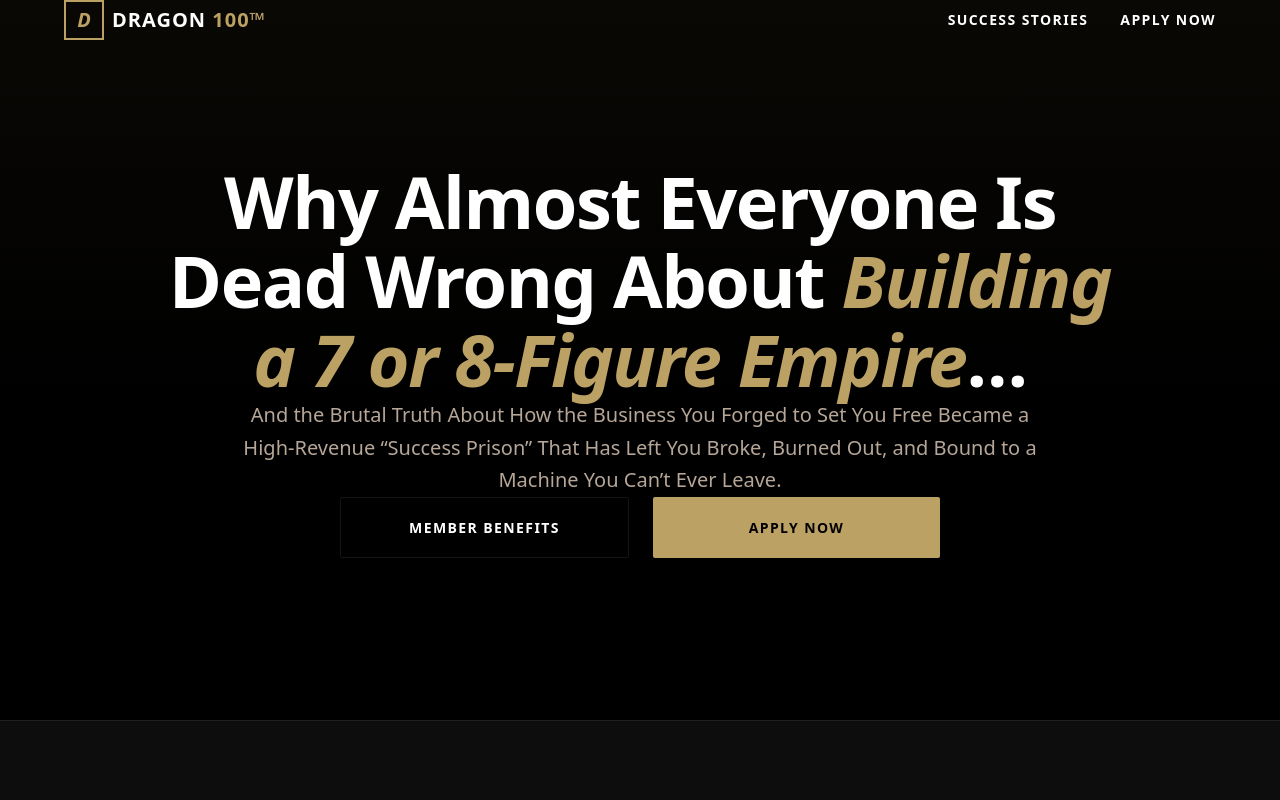
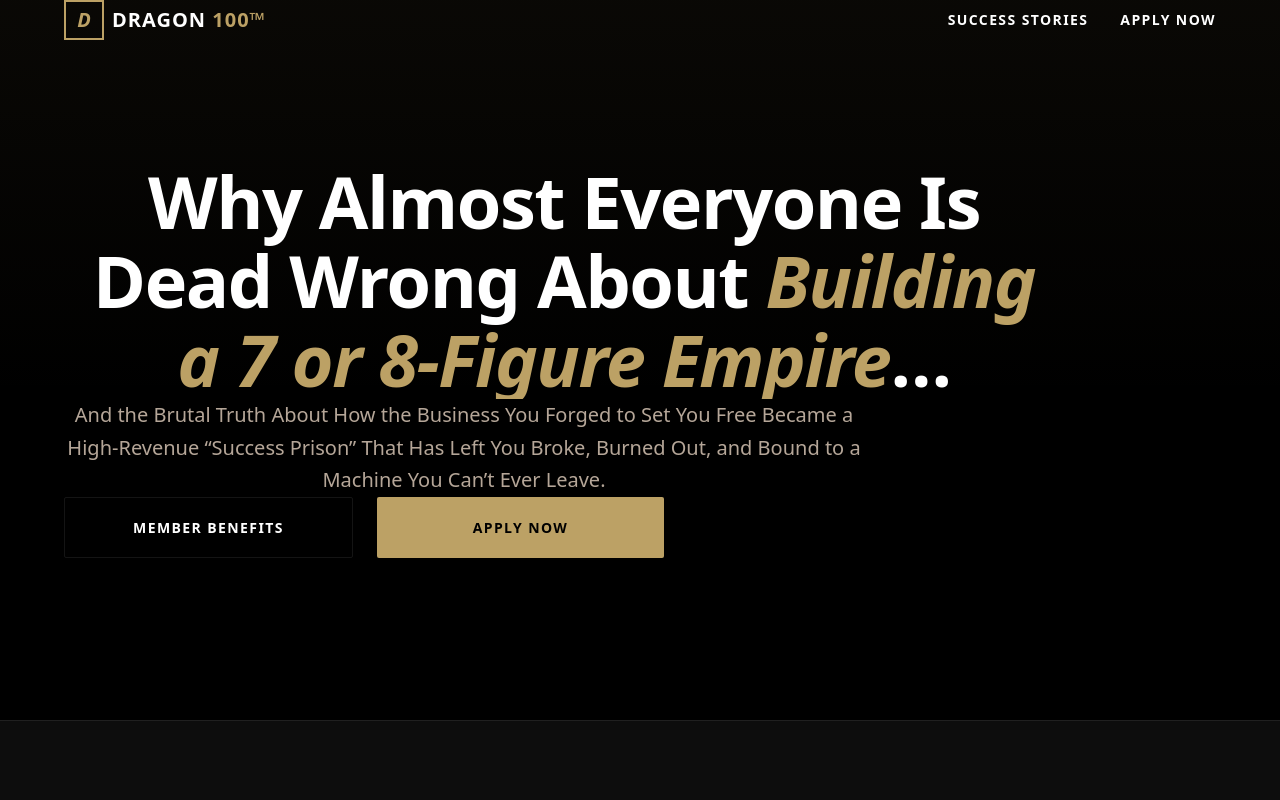
Before and after one commit to LOGISK7/DODO, a Next.js app: page / in a window 1280 px wide. Shown: the top 800 px of the page. Built offline with nearby package versions, Linux system fonts and the light colour scheme.

Commit message:
feat: add exact dragon 100 fade-up scroll animations

```diff
--- a/components/landing/Hero.tsx
+++ b/components/landing/Hero.tsx
@@ -1,4 +1,5 @@
 import React from "react";
+import { Reveal } from "../ui/Reveal";
 
 export default function Hero() {
   return (
@@ -12,16 +13,21 @@ export default function Hero() {
 
       <div className="container relative z-10 text-center flex flex-col items-center">
 
+        <Reveal>
           <h1 className="text-4xl md:text-5xl lg:text-7xl font-bold max-w-[1000px] leading-[1.1] mb-8 tracking-tight">
             Why Almost Everyone Is Dead Wrong About{" "}
             <span className="text-[var(--accent)] font-serif italic font-bold">Building a 7 or 8-Figure Empire</span>…
           </h1>
+        </Reveal>
 
-        <p className="text-[17px] md:text-[20px] text-[var(--text-secondary)] max-w-[800px] leading-relaxed mb-12">
+        <Reveal delay={0.2}>
+          <p className="text-[17px] md:text-[20px] text-[var(--text-secondary)] max-w-[800px] leading-relaxed mb-12 mx-auto">
             And the Brutal Truth About How the Business You Forged to Set You Free Became a High-Revenue “Success Prison” That Has Left You Broke, Burned Out, and Bound to a Machine You Can’t Ever Leave.
           </p>
+        </Reveal>
 
-        <div className="flex flex-col sm:flex-row gap-4 sm:gap-6 justify-center w-full max-w-[600px]">
+        <Reveal delay={0.4}>
+          <div className="flex flex-col sm:flex-row gap-4 sm:gap-6 justify-center w-full max-w-[600px] mx-auto">
             <button className="btn-ghost flex-1">
               MEMBER BENEFITS
             </button>
@@ -29,6 +35,7 @@ export default function Hero() {
               APPLY NOW
             </button>
           </div>
+        </Reveal>
 
       </div>
     </section>
--- a/components/landing/TestimonialGrid.tsx
+++ b/components/landing/TestimonialGrid.tsx
@@ -1,5 +1,6 @@
 import React from "react";
 import VideoEmbed from "../ui/VideoEmbed";
+import { Reveal } from "../ui/Reveal";
 
 export default function TestimonialGrid() {
   const testimonials = [
@@ -34,7 +35,8 @@ export default function TestimonialGrid() {
       <div className="container">
         <div className="grid grid-cols-1 md:grid-cols-2 gap-12 lg:gap-16">
           {testimonials.map((test, idx) => (
-            <div key={idx} className="flex flex-col gap-6">
+            <Reveal key={idx} delay={idx * 0.1}>
+              <div className="flex flex-col gap-6">
                 <VideoEmbed />
                 <div>
                   <h4 className="font-heading text-xl md:text-2xl font-bold mb-4">{test.headline}</h4>
@@ -47,14 +49,17 @@ export default function TestimonialGrid() {
                   </div>
                 </div>
               </div>
+            </Reveal>
           ))}
         </div>
 
+        <Reveal delay={0.4}>
           <div className="mt-20 text-center">
             <button className="btn-ghost">
               WATCH MORE SUCCESS STORIES
             </button>
           </div>
+        </Reveal>
       </div>
     </section>
   );
--- a/components/landing/TheLie.tsx
+++ b/components/landing/TheLie.tsx
@@ -1,4 +1,5 @@
 import React from "react";
+import { Reveal } from "../ui/Reveal";
 
 export default function TheLie() {
   return (
@@ -6,6 +7,7 @@ export default function TheLie() {
       <div className="container max-w-[900px] mx-auto space-y-24">
 
         {/* Intro */}
+        <Reveal>
           <div className="text-center">
             <h3 className="text-3xl md:text-4xl font-bold mb-8 leading-tight">
               If you’re nodding your head, you aren’t alone.<br />
@@ -18,6 +20,7 @@ export default function TheLie() {
               <span className="text-[var(--accent)] font-semibold">It’s the ultimate irony:</span> The bigger your business gets, the tighter the bars become. You’ve spent the last decade building a door to freedom, only to realize you accidentally built a cage and locked yourself inside.
             </p>
           </div>
+        </Reveal>
 
         {/* The Bigger is Better Lie */}
         <div>
@@ -49,6 +52,7 @@ export default function TheLie() {
       <div className="container max-w-[900px] mx-auto mt-24 space-y-24">
 
         {/* Quote Block */}
+        <Reveal>
           <div className="text-center bg-[var(--bg-card)] border border-[var(--border)] p-12 relative overflow-hidden">
             <div className="absolute top-0 left-0 right-0 h-1 bg-gradient-to-r from-transparent via-[var(--accent)] to-transparent opacity-50" />
             <h4 className="text-2xl md:text-3xl font-serif italic font-bold mb-6">
@@ -58,6 +62,7 @@ export default function TheLie() {
               Dan Lok
             </p>
           </div>
+        </Reveal>
 
         {/* 4% Rule */}
         <div className="grid grid-cols-1 md:grid-cols-2 gap-12 items-start">
--- /dev/null
+++ b/components/ui/Reveal.tsx
@@ -0,0 +1,38 @@
+"use client";
+
+import React, { useEffect, useRef } from "react";
+import { motion, useInView, useAnimation } from "framer-motion";
+
+interface RevealProps {
+  children: React.ReactNode;
+  width?: "fit-content" | "100%";
+  delay?: number;
+}
+
+export const Reveal = ({ children, width = "100%", delay = 0 }: RevealProps) => {
+  const ref = useRef(null);
+  const isInView = useInView(ref, { once: true, margin: "-100px" });
+  const mainControls = useAnimation();
+
+  useEffect(() => {
+    if (isInView) {
+      mainControls.start("visible");
+    }
+  }, [isInView, mainControls]);
+
+  return (
+    <div ref={ref} style={{ position: "relative", width, overflow: "hidden" }}>
+      <motion.div
+        variants={{
+          hidden: { opacity: 0, y: 50 },
+          visible: { opacity: 1, y: 0 },
+        }}
+        initial="hidden"
+        animate={mainControls}
+        transition={{ duration: 0.8, delay, ease: [0.16, 1, 0.3, 1] }}
+      >
+        {children}
+      </motion.div>
+    </div>
+  );
+};
--- a/package.json
+++ b/package.json
@@ -9,6 +9,7 @@
     "lint": "eslint"
   },
   "dependencies": {
+    "framer-motion": "^13.1.0",
     "next": "16.3.1",
     "react": "19.2.8",
     "react-dom": "19.2.8"
```
Also changed, not shown: 1 other file (tests, documents, lock files or other folders). Lines whose indentation alone changed are shown as unchanged.
